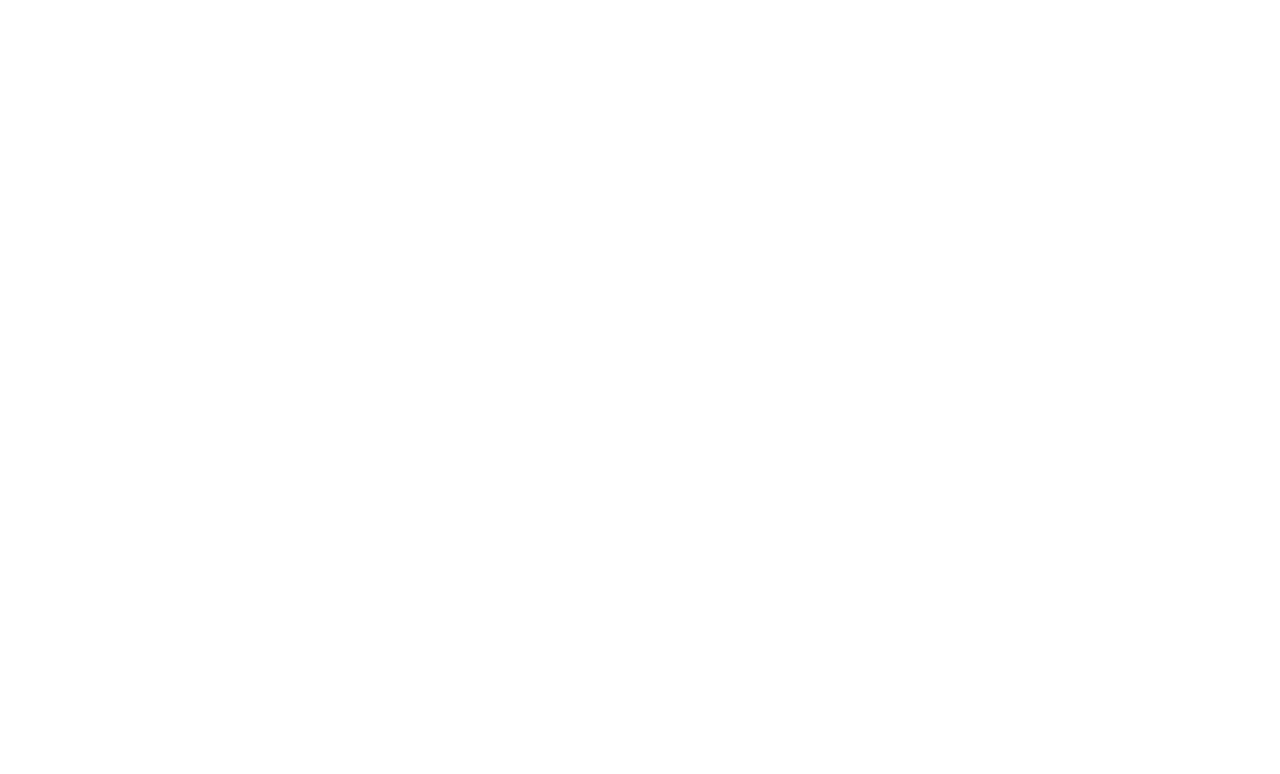
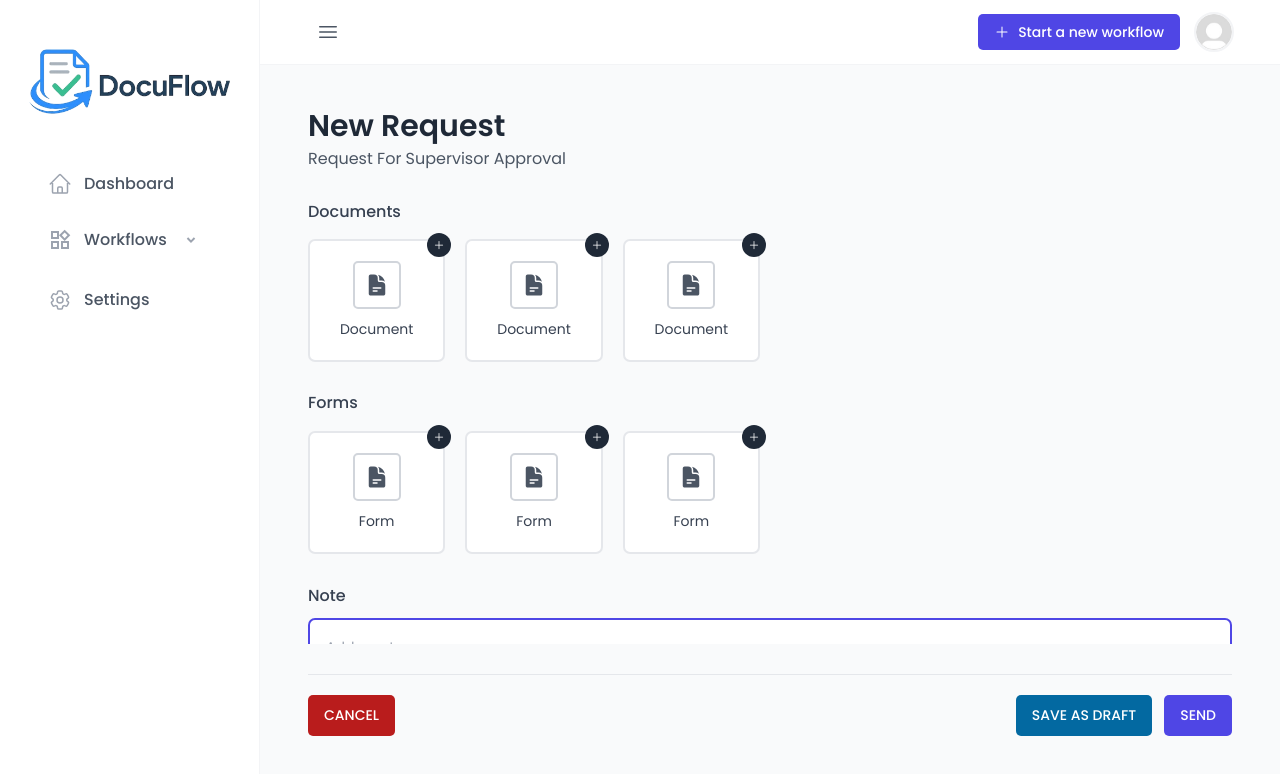
Before and after one commit to Asmaa-204/DocuFlow, a React (Vite) app in the folder frontend/: page /workflows/new/request in a window 1280 px wide. Before the commit this address had no page. Shown: the top 774 px of the page. Built offline with nearby package versions, Linux system fonts and the light colour scheme.

Commit message:
ui: request page

```diff
--- a/frontend/src/components/AppRoutes.jsx
+++ b/frontend/src/components/AppRoutes.jsx
@@ -12,7 +12,7 @@
           <Route index element={<Navigate replace to="/home" />} />
           <Route path="/home" element={<Home />} />
           <Route path="/workflows/new" element={<StartNewWorkflow />} />
-          <Route path="/request/new" element={<NewRequest />} />
+          <Route path="/workflows/new/request" element={<NewRequest />} />
         </Route>
       </Routes>
     </BrowserRouter>
--- a/frontend/src/components/Button.jsx
+++ b/frontend/src/components/Button.jsx
@@ -1,4 +1,4 @@
-import styled from "styled-components";
+import styled, { css } from "styled-components";
 
 const StyledButton = styled.button`
   display: flex;
@@ -39,6 +39,36 @@
     width: 1.6rem;
     height: 1.6rem;
   }
+
+  ${(props) =>
+    props.$variety === "primary" &&
+    css`
+      background-color: var(--color-brand-700);
+
+      &:hover {
+        background-color: var(--color-brand-800);
+      }
+    `};
+
+  ${(props) =>
+    props.$variety === "secondary" &&
+    css`
+      background-color: var(--color-blue-700);
+
+      &:hover {
+        background-color: var(--color-blue-800);
+      }
+    `};
+
+  ${(props) =>
+    props.$variety === "danger" &&
+    css`
+      background-color: var(--color-red-700);
+
+      &:hover {
+        background-color: var(--color-red-800);
+      }
+    `};
 `;
 
 function Button({ children, onClick, ...props }) {
--- a/frontend/src/components/Heading.jsx
+++ b/frontend/src/components/Heading.jsx
@@ -6,6 +6,7 @@
     css`
       font-size: 3rem;
       font-weight: 600;
+      color: var(--color-grey-800);
     `}
 
   ${(props) =>
@@ -17,8 +18,10 @@
   ${(props) =>
     props.as === "h3" &&
     css`
-      font-size: 2rem;
+      font-size: 1.6rem;
       font-weight: 500;
+      color: var(--color-grey-700);
+      margin-bottom: 1.6rem;
     `}
     ${(props) =>
     props.as === "h4" &&
@@ -28,8 +31,7 @@
       text-align: center;
     `}
 
-  color: var(--color-grey-800);
-  margin-bottom: 4rem;
+  text-transform: capitalize;
   line-height: 1.4;
 `;
 
--- /dev/null
+++ b/frontend/src/data/workflow/requestedDocs.js
@@ -0,0 +1,13 @@
+const documents = [
+  { id: 1, name: "Document" },
+  { id: 2, name: "Document" },
+  { id: 3, name: "Document" },
+];
+
+const forms = [
+  { id: 1, name: "Form" },
+  { id: 2, name: "Form" },
+  { id: 3, name: "Form" },
+];
+
+export { documents, forms };
--- a/frontend/src/features/request/NewRequestForm.jsx
+++ b/frontend/src/features/request/NewRequestForm.jsx
@@ -1,10 +1,12 @@
 import { useForm, Controller } from "react-hook-form";
 import styled from "styled-components";
-import { HiDocumentText, HiClipboardDocumentList, HiPlus } from "react-icons/hi2";
 
 import Button from "@components/Button";
 import TextArea from "@components/inputs/TextArea";
 import Heading from "@components/Heading";
+import RequestedDocsList from "./RequestedDocsList";
+
+import { documents, forms } from "@data/workflow/requestedDocs";
 
 const Container = styled.form`
   display: flex;
@@ -16,85 +18,6 @@
 const Content = styled.div`
   flex: 1;
   overflow-y: auto;
-`;
-
-const Section = styled.div`
-  margin-bottom: 3rem;
-`;
-
-const SectionTitle = styled.h3`
-  font-size: 1.6rem;
-  font-weight: 500;
-  color: var(--color-grey-700);
-  margin-bottom: 1.6rem;
-`;
-
-const ItemsGrid = styled.div`
-  display: grid;
-  grid-template-columns: repeat(auto-fill, minmax(12rem, 1fr));
-  gap: 2rem;
-  margin-bottom: 2rem;
-`;
-
-const ItemCard = styled.div`
-  display: flex;
-  flex-direction: column;
-  align-items: center;
-  gap: 1rem;
-  padding: 2rem 1rem;
-  border: 2px solid var(--color-grey-200);
-  border-radius: var(--border-radius-md);
-  background-color: var(--color-grey-0);
-  cursor: pointer;
-  transition: all 0.3s;
-  position: relative;
-
-  &:hover {
-    border-color: var(--color-brand-600);
-    background-color: var(--color-grey-50);
-  }
-`;
-
-const ItemIcon = styled.div`
-  width: 4.8rem;
-  height: 4.8rem;
-  display: flex;
-  align-items: center;
-  justify-content: center;
-  border: 2px solid var(--color-grey-300);
-  border-radius: var(--border-radius-sm);
-  background-color: var(--color-grey-0);
-
-  & svg {
-    width: 2.4rem;
-    height: 2.4rem;
-    color: var(--color-grey-600);
-  }
-`;
-
-const AddIcon = styled.div`
-  position: absolute;
-  top: -0.8rem;
-  right: -0.8rem;
-  width: 2.4rem;
-  height: 2.4rem;
-  background-color: var(--color-grey-800);
-  border-radius: 50%;
-  display: flex;
-  align-items: center;
-  justify-content: center;
-
-  & svg {
-    width: 1.2rem;
-    height: 1.2rem;
-    color: var(--color-grey-0);
-  }
-`;
-
-const ItemLabel = styled.span`
-  font-size: 1.4rem;
-  color: var(--color-grey-700);
-  text-align: center;
 `;
 
 const NoteSection = styled.div`
@@ -122,46 +45,15 @@
   gap: 1.2rem;
 `;
 
-const CancelButton = styled(Button)`
-  background-color: var(--color-red-700);
-
-  &:hover {
-    background-color: var(--color-red-800);
-  }
+const P = styled.p`
+  color: var(--color-grey-600);
+  margin-bottom: 3rem;
 `;
 
-const SaveButton = styled(Button)`
-  background-color: var(--color-blue-700);
-
-  &:hover {
-    background-color: var(--color-blue-800);
-  }
-`;
-
-const SendButton = styled(Button)`
-  background-color: var(--color-brand-600);
-
-  &:hover {
-    background-color: var(--color-brand-700);
-  }
-`;
-
-const documents = [
-  { id: 1, name: "Document", icon: HiDocumentText },
-  { id: 2, name: "Document", icon: HiDocumentText },
-  { id: 3, name: "Document", icon: HiDocumentText },
-];
-
-const forms = [
-  { id: 1, name: "Form", icon: HiClipboardDocumentList },
-  { id: 2, name: "Form", icon: HiClipboardDocumentList },
-  { id: 3, name: "Form", icon: HiClipboardDocumentList },
-];
-
 function NewRequestForm() {
-  const { control, handleSubmit, watch } = useForm({
+  const { control, handleSubmit } = useForm({
     defaultValues: {
-      note: "I think you should accept as soon as possible as I really need this to be accepted as soon as possible if you please.",
+      note: "",
       selectedDocuments: [],
       selectedForms: [],
     },
@@ -183,49 +75,10 @@
     <Container onSubmit={handleSubmit(onSubmit)}>
       <Content>
         <Heading as="h1">New Request</Heading>
-        <p style={{ color: "var(--color-grey-600)", marginBottom: "3rem" }}>
-          Request For Su
-        </p>
+        <P>Request For Supervisor Approval</P>
 
-        <Section>
-          <SectionTitle>Documents</SectionTitle>
-          <ItemsGrid>
-            {documents.map((doc) => {
-              const IconComponent = doc.icon;
-              return (
-                <ItemCard key={doc.id}>
-                  <ItemIcon>
-                    <IconComponent />
-                  </ItemIcon>
-                  <ItemLabel>{doc.name}</ItemLabel>
-                  <AddIcon>
-                    <HiPlus />
-                  </AddIcon>
-                </ItemCard>
-              );
-            })}
-          </ItemsGrid>
-        </Section>
-
-        <Section>
-          <SectionTitle>Forms</SectionTitle>
-          <ItemsGrid>
-            {forms.map((form) => {
-              const IconComponent = form.icon;
-              return (
-                <ItemCard key={form.id}>
-                  <ItemIcon>
-                    <IconComponent />
-                  </ItemIcon>
-                  <ItemLabel>{form.name}</ItemLabel>
-                  <AddIcon>
-                    <HiPlus />
-                  </AddIcon>
-                </ItemCard>
-              );
-            })}
-          </ItemsGrid>
-        </Section>
+        <RequestedDocsList type="documents" documents={documents} />
+        <RequestedDocsList type="forms" documents={forms} />
 
         <NoteSection>
           <NoteLabel>Note</NoteLabel>
@@ -233,28 +86,26 @@
             control={control}
             name="note"
             render={({ field }) => (
-              <TextArea
-                {...field}
-                placeholder="Add a note..."
-                rows={4}
-              />
+              <TextArea {...field} placeholder="Add a note..." rows={4} />
             )}
           />
         </NoteSection>
       </Content>
 
       <Footer>
-        <CancelButton type="button" onClick={handleCancel}>
+        <Button $variety="danger" type="button" onClick={handleCancel}>
           CANCEL
-        </CancelButton>
+        </Button>
 
         <ButtonGroup>
-          <SaveButton type="button" onClick={handleSaveAsDraft}>
+          <Button
+            type="button"
+            $variety="secondary"
+            onClick={handleSaveAsDraft}
+          >
             SAVE AS DRAFT
-          </SaveButton>
-          <SendButton type="submit">
-            SEND
-          </SendButton>
+          </Button>
+          <Button type="submit">SEND</Button>
         </ButtonGroup>
       </Footer>
     </Container>
--- /dev/null
+++ b/frontend/src/features/request/RequestedDoc.jsx
@@ -0,0 +1,84 @@
+import styled from "styled-components";
+
+import {
+  HiDocumentText,
+  HiClipboardDocumentList,
+  HiPlus,
+} from "react-icons/hi2";
+
+const ItemCard = styled.div`
+  display: flex;
+  flex-direction: column;
+  align-items: center;
+  gap: 1rem;
+  padding: 2rem 1rem;
+  border: 2px solid var(--color-grey-200);
+  border-radius: var(--border-radius-md);
+  background-color: var(--color-grey-0);
+  cursor: pointer;
+  transition: all 0.3s;
+  position: relative;
+
+  &:hover {
+    border-color: var(--color-brand-600);
+    background-color: var(--color-grey-50);
+  }
+`;
+
+const ItemIcon = styled.div`
+  width: 4.8rem;
+  height: 4.8rem;
+  display: flex;
+  align-items: center;
+  justify-content: center;
+  border: 2px solid var(--color-grey-300);
+  border-radius: var(--border-radius-sm);
+  background-color: var(--color-grey-0);
+
+  & svg {
+    width: 2.4rem;
+    height: 2.4rem;
+    color: var(--color-grey-600);
+  }
+`;
+
+const AddIcon = styled.div`
+  position: absolute;
+  top: -0.8rem;
+  right: -0.8rem;
+  width: 2.4rem;
+  height: 2.4rem;
+  background-color: var(--color-grey-800);
+  border-radius: 50%;
+  display: flex;
+  align-items: center;
+  justify-content: center;
+
+  & svg {
+    width: 1.2rem;
+    height: 1.2rem;
+    color: var(--color-grey-0);
+  }
+`;
+
+const ItemLabel = styled.span`
+  font-size: 1.4rem;
+  color: var(--color-grey-700);
+  text-align: center;
+`;
+
+function RequestedDoc({ doc: { name }, type }) {
+  return (
+    <ItemCard>
+      <ItemIcon>
+        {type === "form" ? <HiClipboardDocumentList /> : <HiDocumentText />}
+      </ItemIcon>
+      <ItemLabel>{name}</ItemLabel>
+      <AddIcon>
+        <HiPlus />
+      </AddIcon>
+    </ItemCard>
+  );
+}
+
+export default RequestedDoc;
--- /dev/null
+++ b/frontend/src/features/request/RequestedDocsList.jsx
@@ -0,0 +1,26 @@
+import styled from "styled-components";
+
+import RequestedDoc from "./RequestedDoc";
+import Heading from "@components/Heading";
+
+const ItemsGrid = styled.div`
+  display: grid;
+  grid-template-columns: repeat(auto-fill, minmax(12rem, 1fr));
+  gap: 2rem;
+  margin-bottom: 3rem;
+`;
+
+function RequestedDocsList({ type, documents }) {
+  return (
+    <>
+      <Heading as="h3">{type}</Heading>
+      <ItemsGrid>
+        {documents.map((doc) => (
+          <RequestedDoc key={doc?.id} doc={doc} type={type} />
+        ))}
+      </ItemsGrid>
+    </>
+  );
+}
+
+export default RequestedDocsList;
--- a/frontend/src/features/workflow/WorkflowForm.jsx
+++ b/frontend/src/features/workflow/WorkflowForm.jsx
@@ -4,9 +4,9 @@
 import Select from "@components/inputs/Select";
 import ProgressStepper from "@components/ProgressStepper";
 import Button from "@components/Button";
+import Heading from "@components/Heading";
 import { workflowOptions } from "@data/workflow/options";
-import Heading from "@components/Heading";
-import toast from "react-hot-toast";
+import { useNavigate } from "react-router-dom";
 
 const Container = styled.form`
   display: flex;
@@ -59,7 +59,6 @@
 `;
 
 const StyledButton = styled(Button)`
-  background-color: var(--color-brand-600);
   padding: 1.2rem 3.2rem;
 
   font-size: 1.6rem;
@@ -68,13 +67,14 @@
   text-transform: uppercase;
   letter-spacing: 0.5px;
   min-width: 12rem;
+`;
 
-  &:hover {
-    background-color: var(--color-brand-700);
-  }
+const StyledHeading = styled(Heading)`
+  margin-bottom: 3rem;
 `;
 
 function WorkFlowForm() {
+  const navigate = useNavigate();
   const { control, handleSubmit, watch } = useForm({
     defaultValues: {
       workflow: "",
@@ -84,7 +84,7 @@
   const selectedWorkflow = watch("workflow");
 
   const onSubmit = (data) => {
-    console.log(data.workflow);
+    navigate("request");
   };
 
   const selectedOption = workflowOptions.find(
@@ -94,7 +94,7 @@
   return (
     <Container onSubmit={handleSubmit(onSubmit)}>
       <Content>
-        <Heading as="h1">Start New Workflow</Heading>
+        <StyledHeading as="h1">Start New Workflow</StyledHeading>
 
         <FormSection>
           <SelectContainer>
--- a/frontend/src/styles/GlobalStyles.jsx
+++ b/frontend/src/styles/GlobalStyles.jsx
@@ -26,6 +26,7 @@
 
     --color-blue-100: #e0f2fe;
     --color-blue-700: #0369a1;
+    --color-blue-800: #075985;
     --color-green-100: #dcfce7;
     --color-green-700: #15803d;
     --color-yellow-100: #fef9c3;
@@ -64,6 +65,7 @@
 
     --color-blue-100: #075985;
     --color-blue-700: #e0f2fe;
+    --color-blue-800: #0c4a6e;
     --color-green-100: #166534;
     --color-green-700: #dcfce7;
     --color-yellow-100: #854d0e;
```
